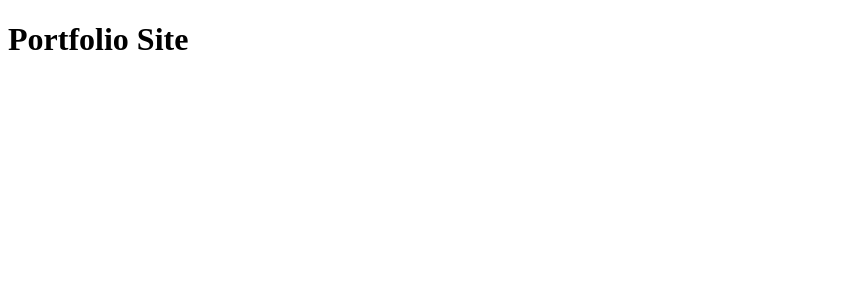
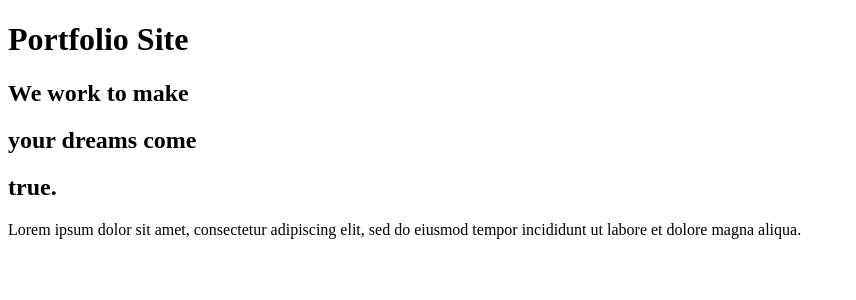
Before and after one commit to GHL-repo/react-portfolio-site, a React (Create React App) app: page / in a window 1280 px wide. Shown: the top 300 px of the page, without its empty margins (0-856 px from the left). Built offline with nearby package versions, Linux system fonts and the light colour scheme.

Commit message:
add about us section

```diff
--- a/src/App.js
+++ b/src/App.js
@@ -1,3 +1,5 @@
+import React from "react";
+import AboutUs from "./pages/AboutUs";
 
 function App() {
   return (
@@ -5,6 +7,7 @@ function App() {
         <h1>
             Portfolio Site
         </h1>
+        <AboutUs />
     </div>
   );
 }
--- /dev/null
+++ b/src/components/AboutSection.js
@@ -0,0 +1,26 @@
+import React from "react";
+
+const AboutSection = () => {
+    return (
+        <div>
+            <div className="description">
+                <div className="title">
+                    <div className="hide">
+                        <h2>We work to make</h2>
+                    </div>
+                    <div className="hide">
+                        <h2>your <span>dreams</span> come</h2>
+                    </div>
+                    <div className="hide">
+                        <h2>true.</h2>
+                    </div>
+                </div>
+                <p>Lorem ipsum dolor sit amet, consectetur adipiscing elit,
+                   sed do eiusmod tempor incididunt ut labore et dolore magna aliqua.</p>
+            </div>
+        </div>
+    )
+
+};
+
+export default AboutSection;
--- /dev/null
+++ b/src/pages/AboutUs.js
@@ -0,0 +1,11 @@
+import React from 'react';
+
+import AboutSection from '../components/AboutSection';
+
+const AboutUs = () => {
+    return (
+        <AboutSection />
+    );
+};
+
+export default AboutUs;
```
